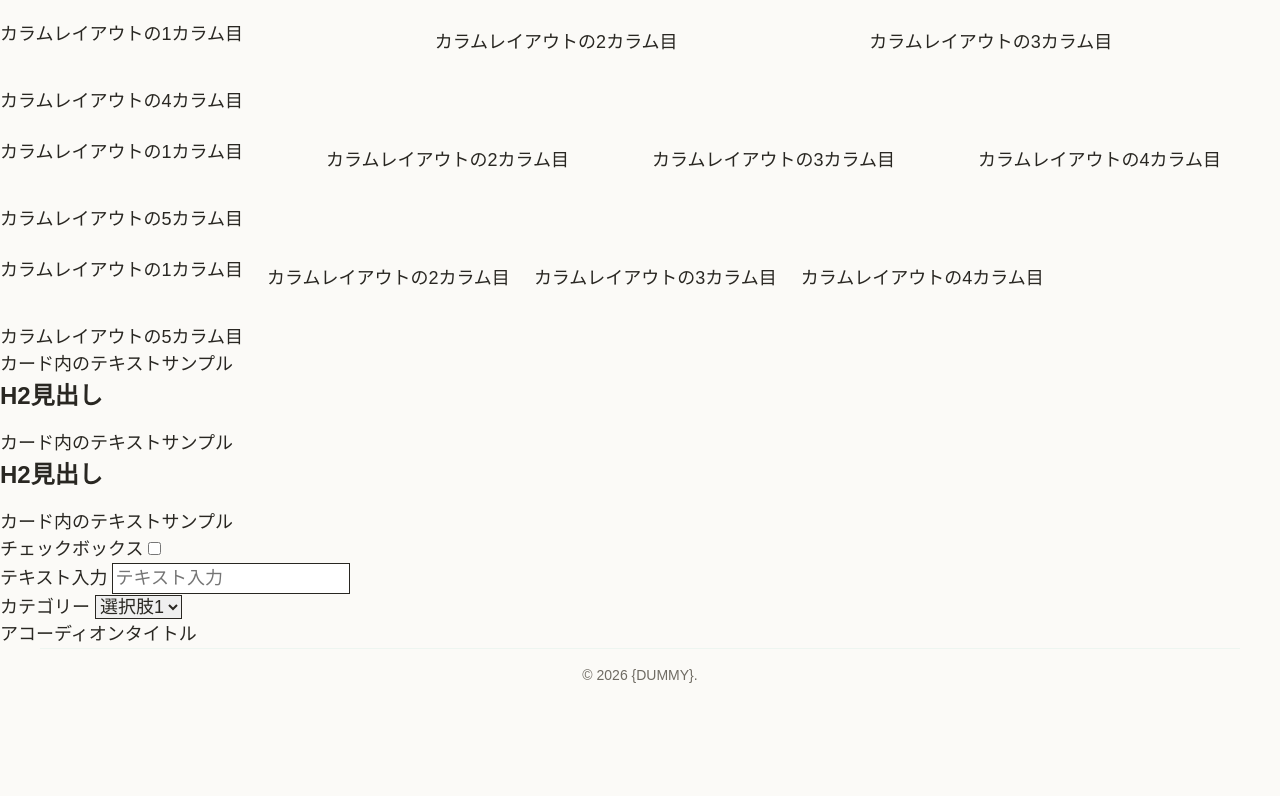
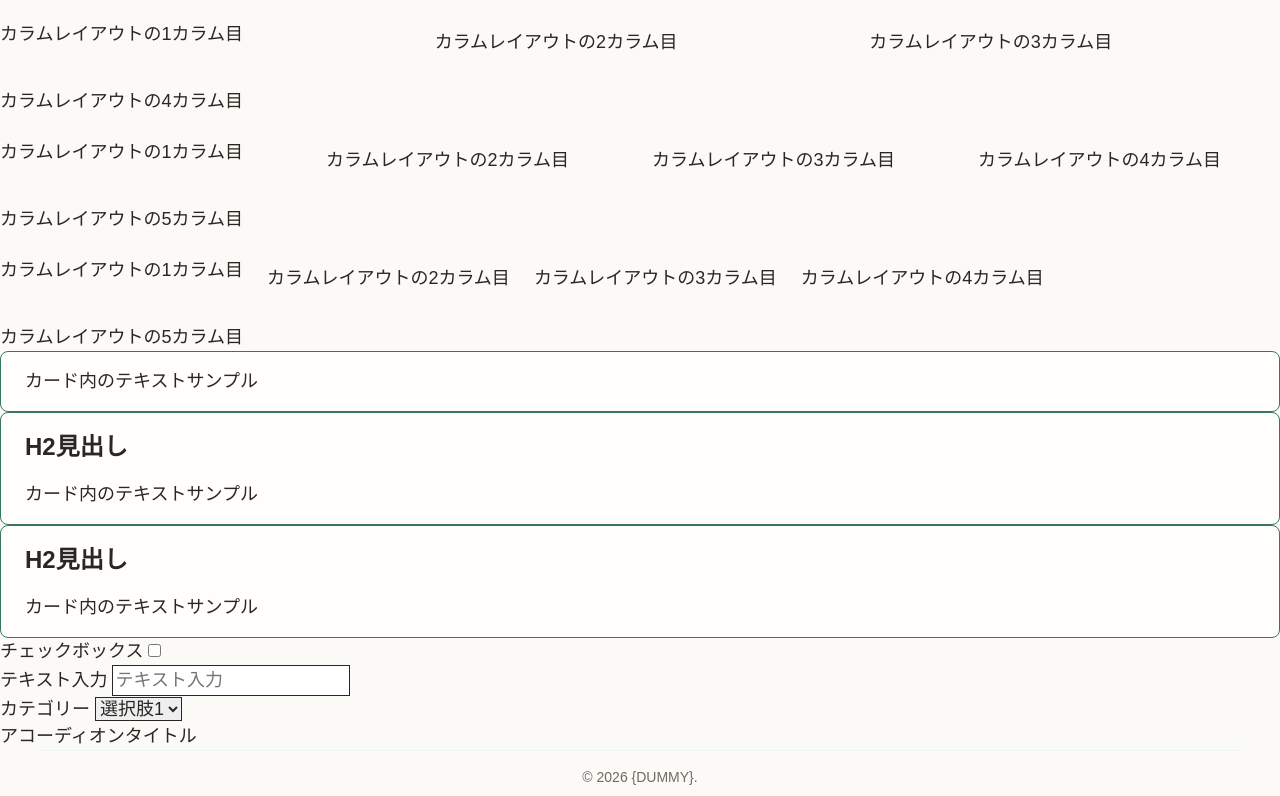
Before and after one commit to knsk-ry/workout-tracker, a website built with Vite: page src/index.html in a window 1280 px wide. Shown: the part 781-1577 px from the top of the page. Before the commit the page ends 1475 px from the top, so only its background shows below. Built offline with nearby package versions, Linux system fonts and the light colour scheme.

Commit message:
feat: カードパーツの実装

```diff
--- a/src/assets/styles/base.css
+++ b/src/assets/styles/base.css
@@ -15,6 +15,7 @@
     /* Border Colors */
     --border-color-base: #E5E0D7;
     --border-color-surface: #EDF5F0;
+    --border-color-primary: #35785A;
 
     /* Primary Colors */
     --primary-color: #35785A;
--- a/src/assets/styles/components.css
+++ b/src/assets/styles/components.css
@@ -124,6 +124,21 @@
  *  Column
  */
 
+.Card {
+  padding: var(--spacing-sm) var(--spacing-md);
+  background-color: var(--background-color-surface);
+  border: 1px solid var(--border-color-primary);
+  border-radius: var(--border-radius-md);
+
+  @media (min-width: 64.0625rem) {
+    padding: var(--spacing-md) var(--spacing-lg);
+  }
+}
+
+/* ------------------------------
+ *  Column
+ */
+
 .ColumnLayout {
   display: block grid;
   gap: var(--spacing-md);
```
Also changed, not shown: src/stories/Card.stories.js (added, +37 -0 lines).
